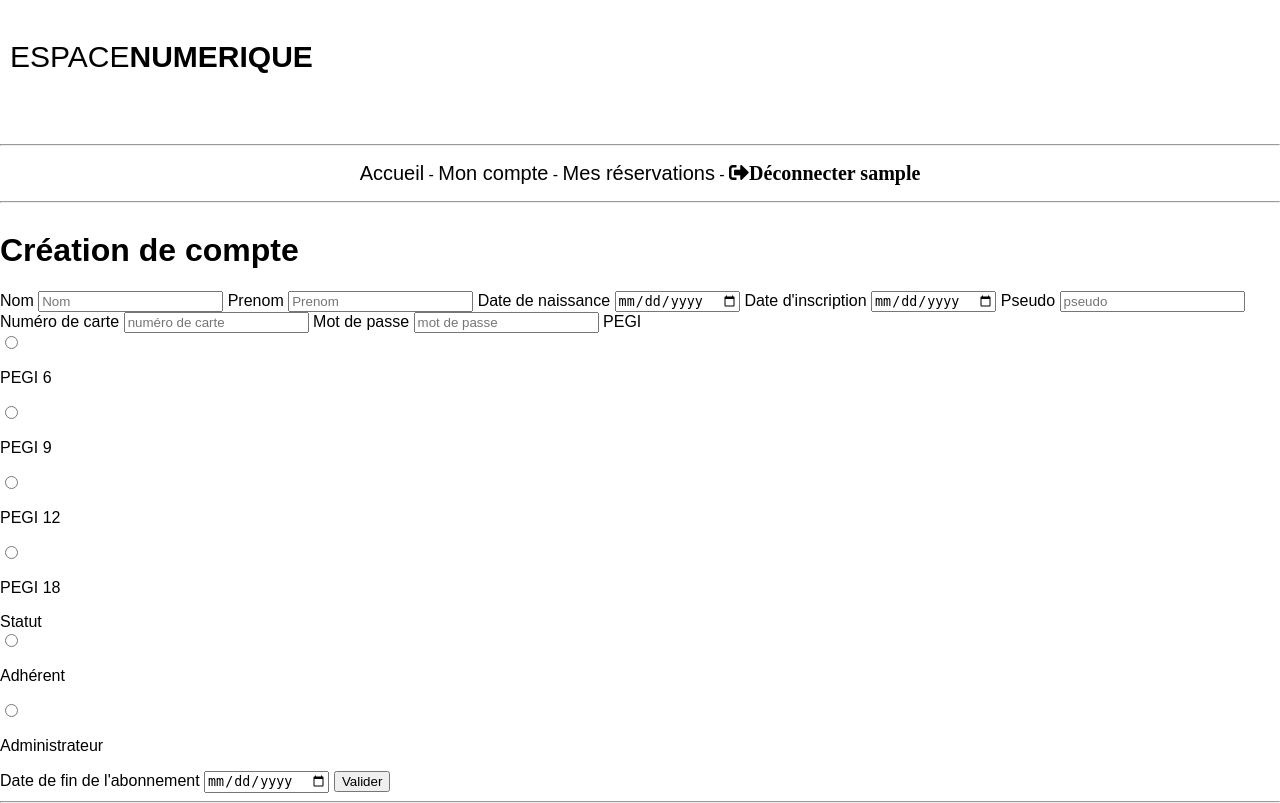
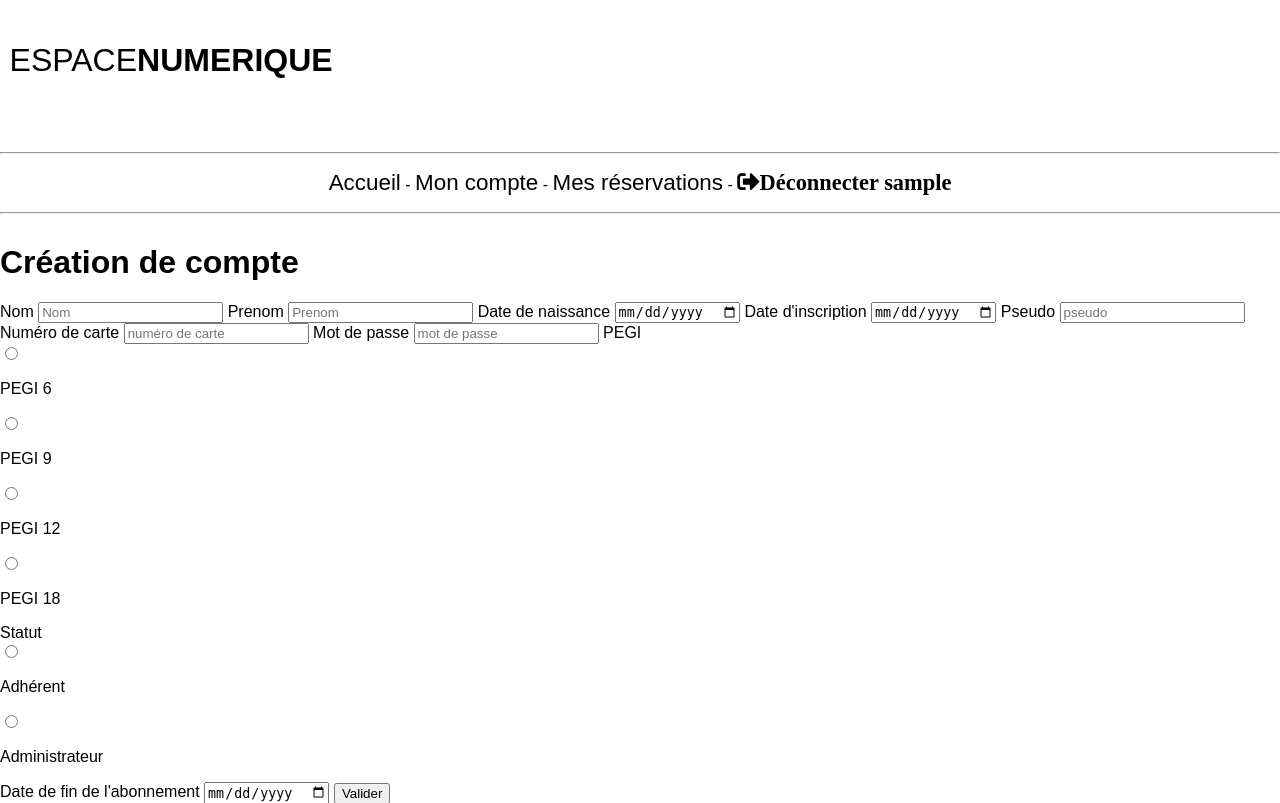
Before and after one commit to Faarged/voyelles, a PHP site: page /creation_compte.php in a window 1280 px wide. Shown: the top 803 px of the page. Run offline with PHP 8.4, Linux system fonts and the light colour scheme; the visitor is signed in with stand-in values (Sample User, id 1).

Commit message:
modif tailles

```diff
--- a/css/main.css
+++ b/css/main.css
@@ -44,9 +44,9 @@ footer {
 
 /* titre du header */
 header > p {
-  font-size: 30px;
-  padding-top: 10px;
-  padding-left: 10px;
+  font-size: 2em;
+  padding-top: 0.3em;
+  padding-left: 0.3em;
 }
 /* fin du CSS pour le titre du header */
 
@@ -55,7 +55,7 @@ header > p {
 .nav > a{
   color: black;
   text-decoration: none;
-  font-size: 20px;
+  font-size: 1.4em;
 }
 /* fin du style par defaut */
 
```
